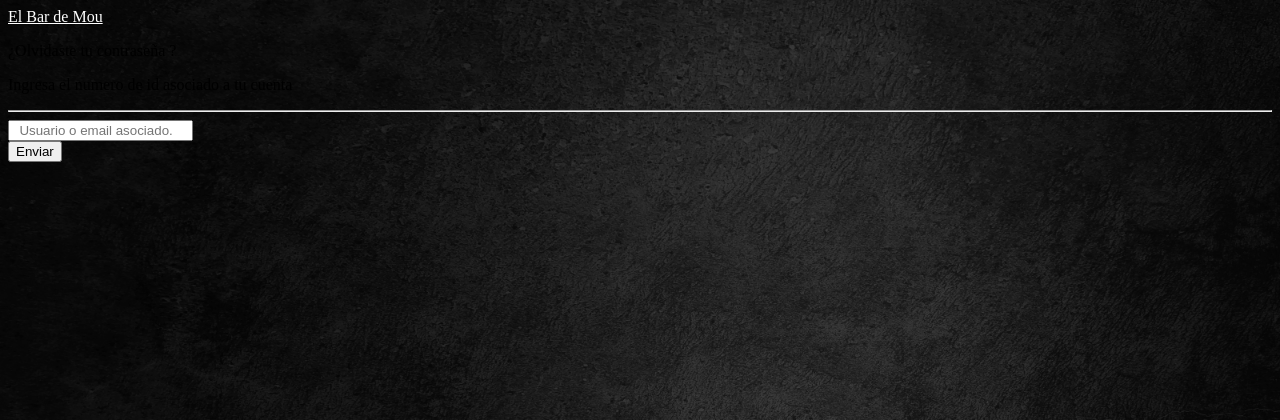
After one commit to VisualPrimecode/Sumativa2, a Django app: page /RecuperarContra in a window 1280 px wide. The commit adds this page. Shown: the top 420 px of the page. Run offline with Django 4.2, Linux system fonts and the light colour scheme.

Commit message:
comitedete

```diff
--- /dev/null
+++ b/core/static/css/styleRecuperar.css
@@ -0,0 +1,12 @@
+body{
+	background-image: url('/static/img/fondoHOME.jpg');
+
+	background-repeat: no-repeat;
+	background-attachment: fixed;
+	background-size: cover;
+}
+#header1{
+    color:white;
+    font: size 50px;
+
+}
--- a/core/templates/core/INICIOSESION.HTML
+++ b/core/templates/core/INICIOSESION.HTML
@@ -24,7 +24,7 @@
 		</form>
 
 		<p>¿Eres nuevo aquí? <a href="REGISTRO.html">Regístrate</a></p>
-		<p><a href="#">¿Olvidaste tu contraseña?</a></p>
+		<p>	<a class="btn btn-sm btn-outline-secondary" href="{% url 'RecuperarContra' %}">¿Olvidaste tu contraseña?</a></p>
 		<button><a href="home.html">Volver al inicio</a></button>
 	</div>
 </body>
--- /dev/null
+++ b/core/templates/core/RecuperarContra.html
@@ -0,0 +1,87 @@
+<!DOCTYPE html>
+<html lang="en">
+<head>
+	<meta charset="UTF-8">
+	<meta name="viewport" content="width=device-width, initial-scale=1.0">
+	<title>Example Page</title>
+	<!-- Bootstrap CSS -->
+
+	<!-- jQuery library -->
+
+    <script src="https://code.jquery.com/jquery-3.6.0.min.js"></script>
+	<!-- Bootstrap JS -->
+
+	<!-- Custom CSS -->
+	{% load static %}
+	<link rel="stylesheet" type="text/css" href="{% static 'css/styleRecuperar.css' %}">
+
+</head>
+<body>
+	<div class="container">
+		<div class="row">
+			<a id="header1" href="#" >El Bar de Mou</a>
+		</div>
+	</div>
+    <div id="titulo">
+        <p>¿Olvidaste tu contraseña ?</p>
+    </div>
+    <div><p></p></div>
+	<div class="container">
+
+    	<div class="row">
+			<div class="col-md-6 col-md-offset-3">
+				<div class="panel panel-login">
+					<div class="panel-heading">
+						<div class="row">
+							<div class="col-xs-6">
+                                <div  id="login-form-link"><p>Ingresa el numero de id asociado a tu cuenta</p></div>
+
+							</div>
+
+						</div>
+						<hr>
+					</div>
+					<div class="panel-body">
+						<div class="row">
+							<div class="col-lg-12">
+								<form id="login-form" action="http://phpoll.com/login/process" method="post" role="form" style="display: block;">
+									<div class="form-group">
+										<input type="text"  name="username" id="username" tabindex="1" class="form-control" placeholder="  Usuario o email asociado. " value="" required>
+									</div>
+
+
+									<div class="form-group">
+										<div class="row">
+											<div class="col-sm-6">
+												<input type="button" onclick="validar()" name="login-submit" id="login-submit" tabindex="4" class="form-control btn btn-login" value="Enviar">
+											</div>
+										</div>
+									</div>
+
+								</form>
+
+						</div>
+					</div>
+				</div>
+			</div>
+		</div>
+    </div>
+    <script src="../js/js.js"></script>
+</body>
+</html>
+
+<script>
+	function validar() {
+		if (isNaN(parseInt($("#username").val())) ) {
+			alert("Debe ser un numero")
+			return
+		}
+		if ($("#username").val() == "") {
+			alert("Debe ingresar el nombre1")
+			return
+		}
+
+
+		alert("si el id corresponde a una cuenta se enviara un correo con las instrucciones a seguir")
+	}
+</script>
--- a/core/urls.py
+++ b/core/urls.py
@@ -1,5 +1,5 @@
 from django.urls import URLPattern, path
-from .views import home, form_vehiculo, form_mod_vehiculo, listar_mod_vehiculo,form_del_vehiculo,MenuPrincipal,INICIOSESION
+from .views import home, form_vehiculo, form_mod_vehiculo, listar_mod_vehiculo,form_del_vehiculo,MenuPrincipal,INICIOSESION,RecuperarContra
 
 urlpatterns = [
     path('',MenuPrincipal, name="menuPrincipal"),
@@ -9,5 +9,6 @@ urlpatterns = [
     path('form-mod-vehiculo/<id>', form_mod_vehiculo, name="form_mod_vehiculo"),
     path('form-del-vehiculo/<id>',form_del_vehiculo, name="form_del_vehiculo"),
     path('INICIOSESION',INICIOSESION,name="INICIOSESION"),
+    path('RecuperarContra',RecuperarContra,name="RecuperarContra"),
 
 ]
--- a/core/views.py
+++ b/core/views.py
@@ -77,3 +77,5 @@ def MenuPrincipal(request):
 
 def INICIOSESION(request):
      return render(request,'core/INICIOSESION.html')
+def RecuperarContra(request):
+     return render(request,'core/RecuperarContra.html')
```
